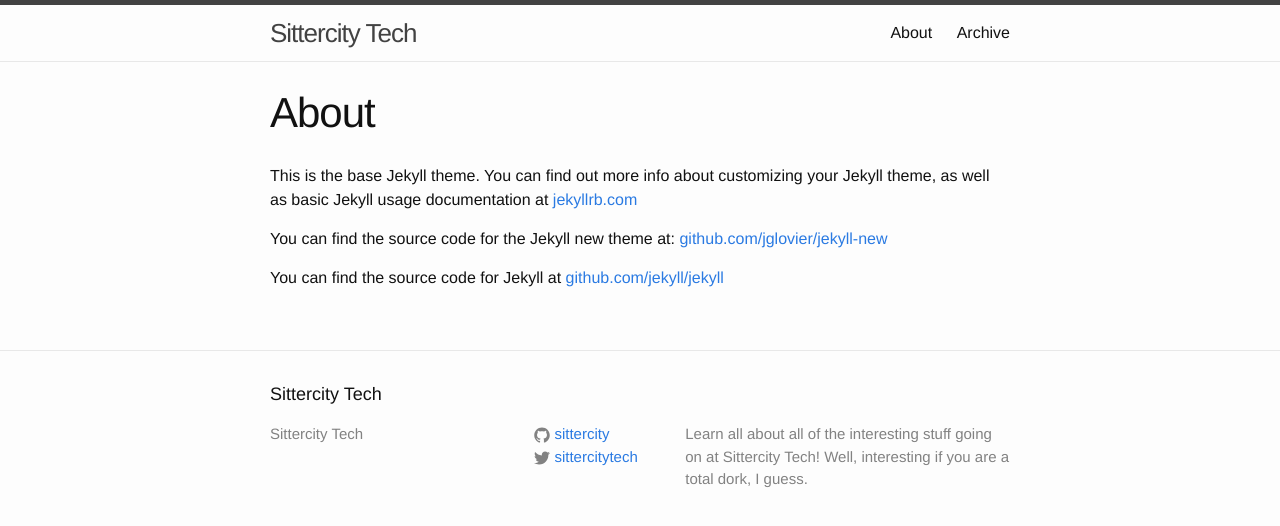
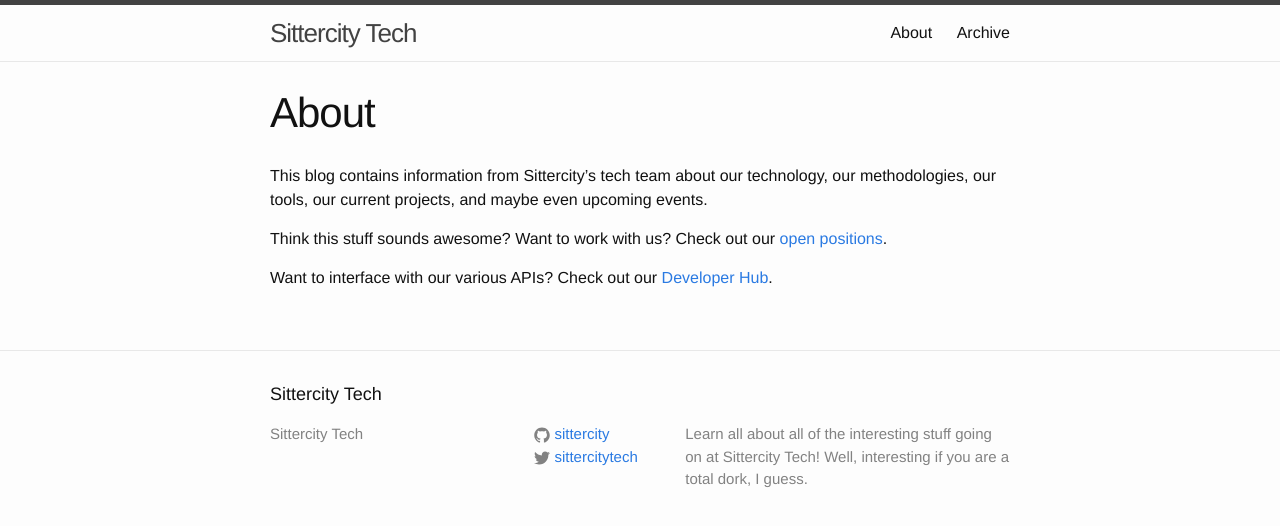
Before and after one commit to sittercity/sittercity.github.io, a Jekyll site: the page built from about.md, in a window 1280 px wide. Shown: the top 526 px of the page. Built offline with Jekyll 4.4.1, drawn with Linux system fonts in a browser that asks for light colours.

Commit message:
Update about page

```diff
--- a/about.md
+++ b/about.md
@@ -4,8 +4,8 @@
 permalink: /about/
 ---
 
-This is the base Jekyll theme. You can find out more info about customizing your Jekyll theme, as well as basic Jekyll usage documentation at [jekyllrb.com](http://jekyllrb.com/)
+This blog contains information from Sittercity's tech team about our technology, our methodologies, our tools, our current projects, and maybe even upcoming events.
 
-You can find the source code for the Jekyll new theme at: [github.com/jglovier/jekyll-new](https://github.com/jglovier/jekyll-new)
+Think this stuff sounds awesome? Want to work with us? Check out our [open positions](https://www.sittercity.com/about-us/jobs).
 
-You can find the source code for Jekyll at [github.com/jekyll/jekyll](https://github.com/jekyll/jekyll)
+Want to interface with our various APIs? Check out our [Developer Hub](http://developer.sittercity.com/).
```
